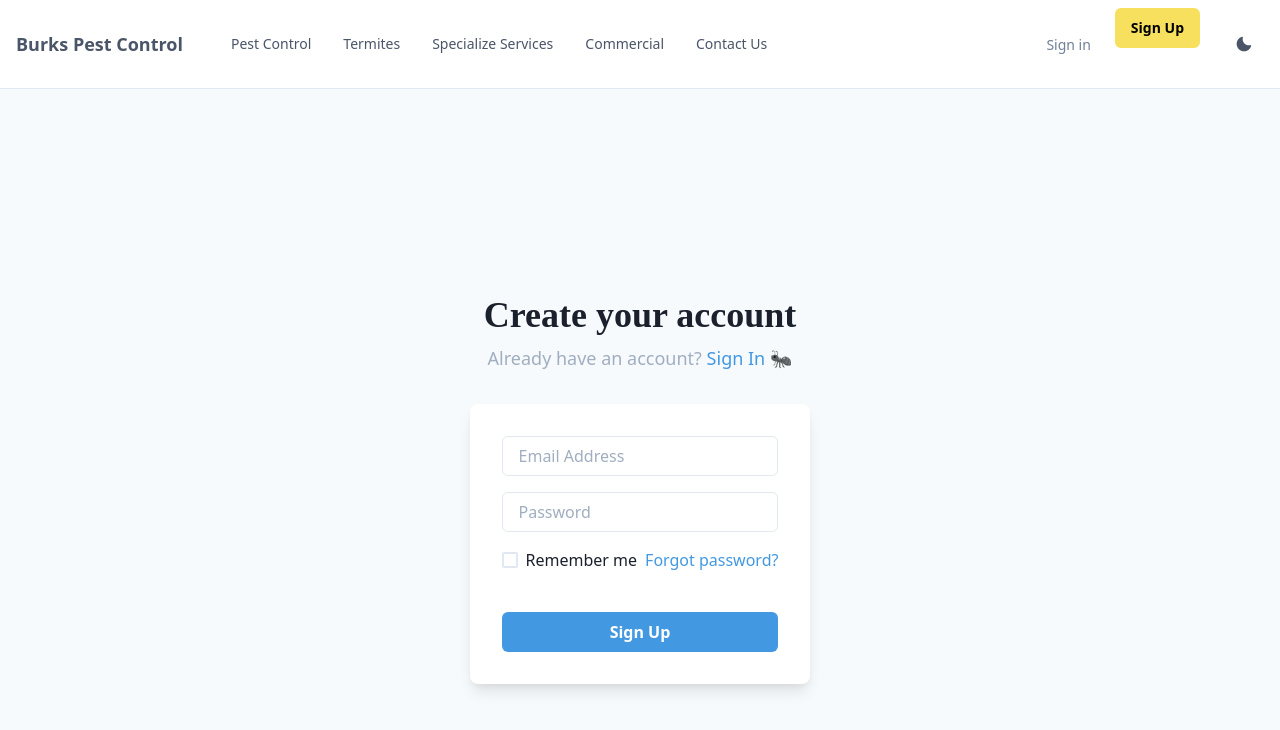
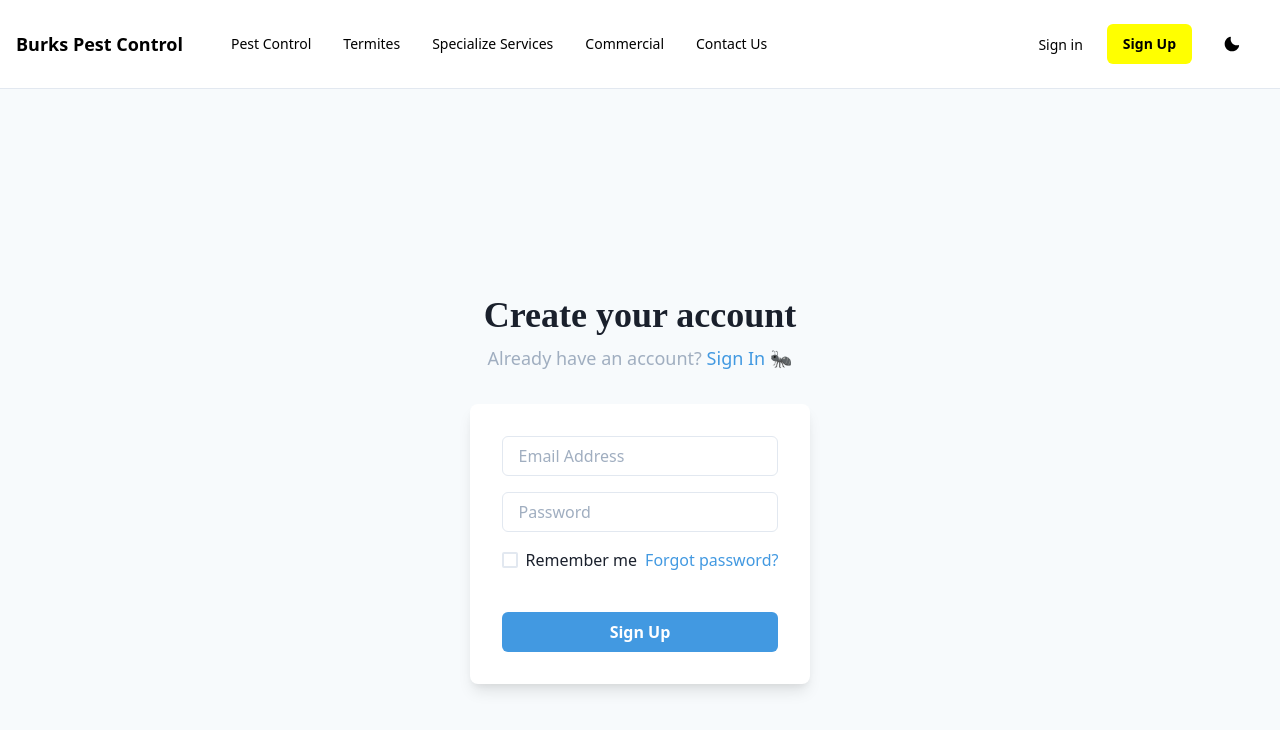
Before and after one commit to awwyes/burkspestcontrol, a Next.js app: page /signup in a window 1280 px wide. Shown: the top 730 px of the page. Built offline with nearby package versions, Linux system fonts and the light colour scheme.

Commit message:
fixed a lot of the coloring issues for NavBar

```diff
--- a/components/BannerLayout/Banner.tsx
+++ b/components/BannerLayout/Banner.tsx
@@ -28,7 +28,7 @@ export const Banner = () => (
     >
       <HStack spacing="3">
         <Icon as={BellIcon} fontSize="2xl" h="10" />
-        <Text fontWeight="medium" marginEnd="2" align="center">
+        <Text fontWeight="medium" marginEnd="2" align="center" fontSize="sm">
         Coronavirus response: Burks Pest Control remains committed and ready to help protect your family and home as an essential service provider in your community.
         </Text>
       </HStack>
--- a/components/DarkModeSwitch.tsx
+++ b/components/DarkModeSwitch.tsx
@@ -1,15 +1,22 @@
 import { MoonIcon, SunIcon } from '@chakra-ui/icons';
-import { useColorMode, Box, IconButton } from '@chakra-ui/react';
+import { useColorMode, Box, IconButton, useColorModeValue } from '@chakra-ui/react';
 
 const DarkModeSwitch = () => {
     const {colorMode, toggleColorMode} = useColorMode()
     return (
-        <Box textAlign="right" py={4} mr={12}>
+        <Box textAlign="right" py={4} ml={5} mr={3}>
             <IconButton
                 aria-label="Toggle Dark Switch"
-                icon={colorMode === 'light' ? <MoonIcon />  : <SunIcon /> }
+                icon={colorMode === 'light' ? <MoonIcon /> : <SunIcon /> }
+                color={useColorModeValue("black", "yellow.500")}
                 onClick={toggleColorMode}
                 variant="ghost"
+                _hover={{
+                    bg: "none"
+                }}
+                _active={{
+                    bg: "none"
+                }}
             />
         </Box>
     )
--- a/components/NavBarLayout/NavBar.tsx
+++ b/components/NavBarLayout/NavBar.tsx
@@ -10,8 +10,8 @@ export default function WithSubnavigation() {
   return (
     <Box>
       <Flex
-        bg={useColorModeValue("white", "gray.800")}
-        color={useColorModeValue("gray.600", "white")}
+        bg={useColorModeValue("white", "black")}
+        color={useColorModeValue("black", "yellow.500")}
         minH={"60px"}
         py={{ base: 2 }}
         px={{ base: 4 }}
@@ -31,6 +31,7 @@ export default function WithSubnavigation() {
               isOpen ? <CloseIcon w={3} h={3} /> : <HamburgerIcon w={5} h={5} />
             }
             variant={"ghost"}
+            color={useColorModeValue("black", "yellow.500")}
             aria-label={"Toggle Navigation"}
           />
         </Flex>
@@ -51,8 +52,9 @@ export default function WithSubnavigation() {
             as={"a"}
             fontSize={"sm"}
             fontWeight={400}
-            variant={"link"}
-            href={"/signin"}
+            variant={'link'}
+            href={'/signin'}
+            color={useColorModeValue("black", "yellow.500")}
           >
             Sign in
           </Button>
@@ -61,17 +63,20 @@ export default function WithSubnavigation() {
             fontSize={"sm"}
             fontWeight={600}
             color={"black"}
-            bg={"yellow.300"}
-            href={"/signup"}
+            bg={"yellow.500"}
+            href={'/signup'}
+            alignItems={"center"}
             _hover={{
               bg: "black",
-              color: "yellow.300"
+              color: "yellow.500"
             }}
+
           >
             Sign Up
           </Button>
-          <DarkModeSwitch />
+
         </Stack>
+        <DarkModeSwitch />
       </Flex>
 
       <Collapse in={isOpen} animateOpacity>
@@ -93,7 +98,7 @@ const DesktopNav = () => {
                 href={navItem.href ?? "/"}
                 fontSize={"sm"}
                 fontWeight={500}
-                color={useColorModeValue("gray.600", "gray.200")}
+                color={useColorModeValue("black", "yellow.500")}
                 _hover={{
                   textDecoration: "none",
                   color: useColorModeValue("gray.800", "white"),
@@ -107,7 +112,7 @@ const DesktopNav = () => {
               <PopoverContent
                 border={0}
                 boxShadow={"xl"}
-                bg={useColorModeValue("white", "gray.800")}
+                bg={useColorModeValue("white", "black")}
                 p={4}
                 rounded={"xl"}
                 minW={"sm"}
@@ -166,7 +171,7 @@ const DesktopSubNav = ({ label, href, subLabel }: NavItem) => {
 const MobileNav = () => {
   return (
     <Stack
-      bg={useColorModeValue("white", "gray.800")}
+      bg={useColorModeValue("white", "black")}
       p={4}
       display={{ md: "none" }}
     >
@@ -194,13 +199,14 @@ const MobileNavItem = ({ label, children, href }: NavItem) => {
       >
         <Text
           fontWeight={600}
-          color={useColorModeValue("gray.600", "gray.200")}
+          color={useColorModeValue("black", "yellow.500")}
         >
           {label}
         </Text>
         {children && (
           <Icon
             as={ChevronDownIcon}
+            color={useColorModeValue("black", "yellow.500")}
             transition={"all .25s ease-in-out"}
             transform={isOpen ? "rotate(180deg)" : ""}
             w={6}
@@ -220,7 +226,7 @@ const MobileNavItem = ({ label, children, href }: NavItem) => {
         >
           {children &&
             children.map((child) => (
-              <Link key={child.label} py={2} href={child.href}>
+              <Link key={child.label} py={2} color={useColorModeValue("black", "yellow.500")} href={child.href}>
                 {child.label}
               </Link>
             ))}
```
